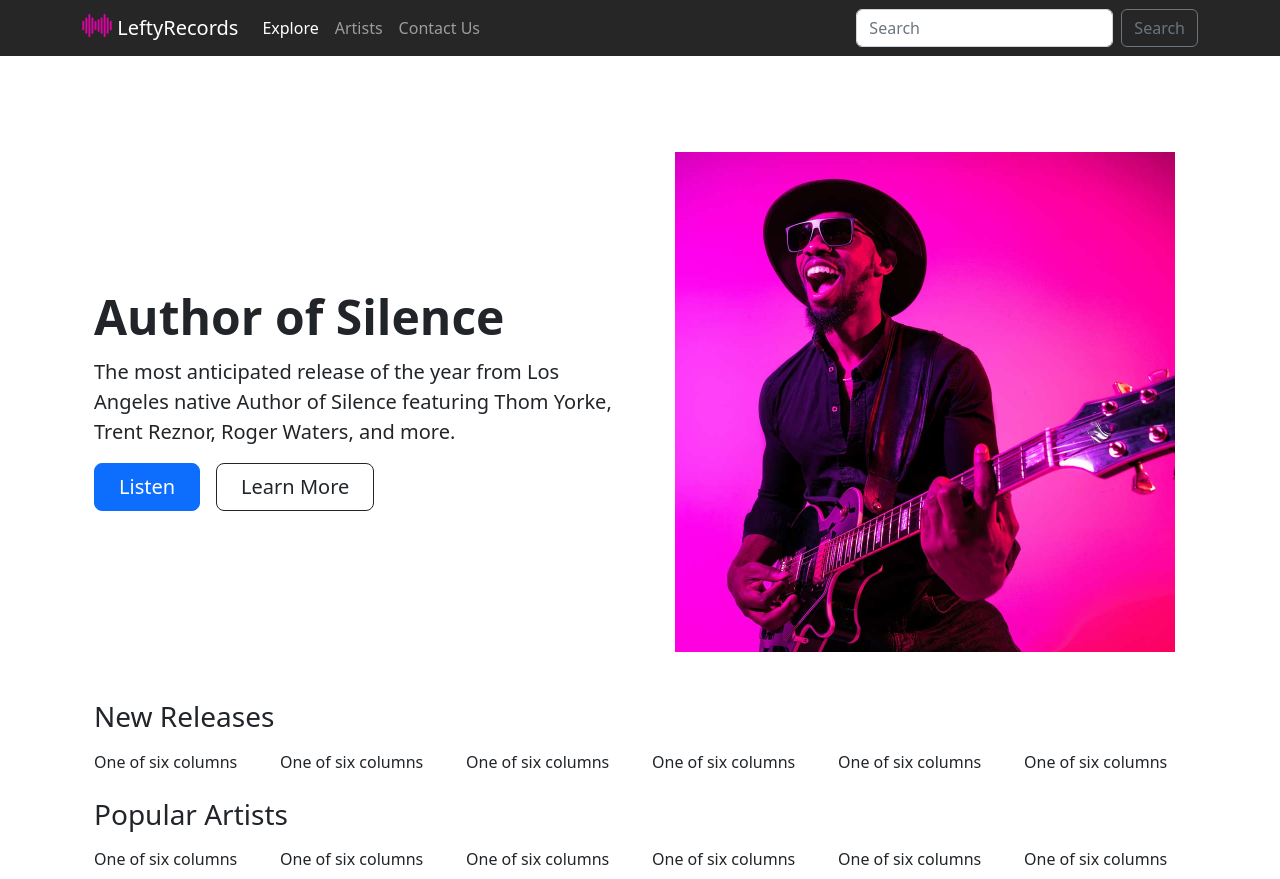
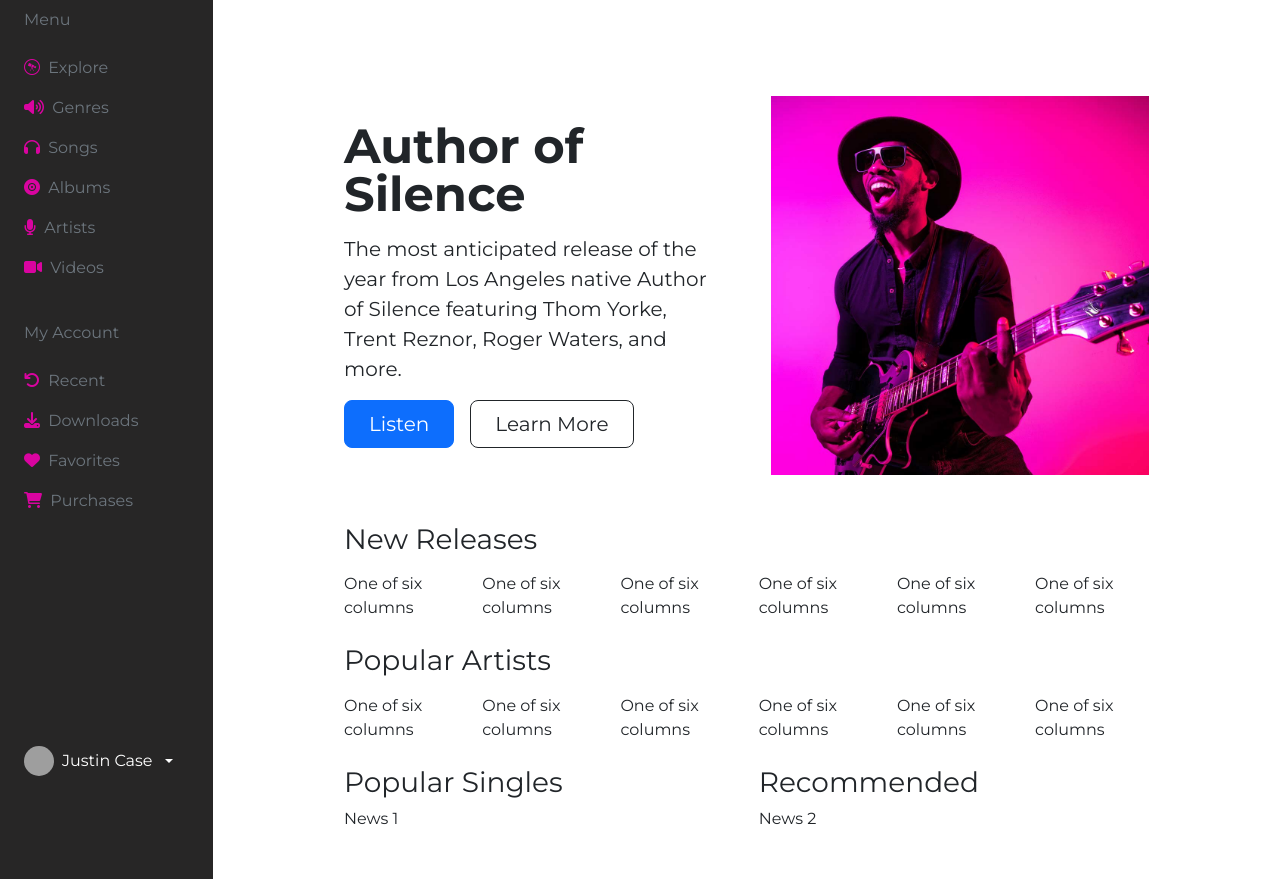
Before and after one commit to soundlotstudios/leftyRecordsPortfolioProject, a website: page index.html in a window 1280 px wide. Shown: the top 879 px of the page. Drawn offline with nearby package versions, Linux system fonts and the light colour scheme; grey boxes are pictures that could not be loaded.

Commit message:
Sidebar menu added
Removed top Nav for the time being.

```diff
--- a/css/styles.css
+++ b/css/styles.css
@@ -1,3 +1,12 @@
+body {
+  font-family: 'Montserrat', sans-serif;
+}
 .custom-navbar-bg {
   background-color: #272626;
 }
+i {
+  color: #d904a0;
+}
+.icon-links {
+  color: #fdfdff;
+}
--- a/index.html
+++ b/index.html
@@ -18,69 +18,232 @@
       href="https://cdnjs.cloudflare.com/ajax/libs/font-awesome/6.1.2/css/all.min.css"
       rel="stylesheet"
     />
+    <!-- font Montserrat -->
+    <link
+      href="https://fonts.googleapis.com/css2?family=Montserrat:wght@400;600;700&display=swap"
+      rel="stylesheet"
+    />
+
+    <style>
+      body {
+        font-family: "Montserrat", sans-serif;
+      }
+    </style>
   </head>
   <body class="">
-    <!-- Navbar Start-->
-    <nav
-      class="navbar navbar-expand-sm navbar-dark custom-navbar-bg"
-      role="navigation"
+    <div class="container-fluid">
+      <div class="row flex-nowrap">
+        <div class="col-auto col-md-3 col-xl-2 px-sm-2 px-0 custom-navbar-bg">
+          <div
+            class="d-flex flex-column align-items-center align-items-sm-start px-3 pt-2 text-white min-vh-100"
           >
-      <div class="container">
-        <a class="navbar-brand" href="#">
-          <img
-            src="img/leftyRecords.svg"
-            alt=""
-            width="30"
-            height="24"
-            class="d-inline-block align-text-top"
-          />
-          LeftyRecords
+            <!-- Start Menu 1 -->
+            <a
+              href="/"
+              class="d-flex align-items-center pb-3 mb-md-0 me-md-auto text-decoration-none link-secondary"
+            >
+              <span class="fs-6 d-none d-sm-inline">Menu</span>
             </a>
-        <button
-          class="navbar-toggler"
-          type="button"
+            <ul
+              class="nav nav-pills flex-column mb-sm-auto mb-0 align-items-center align-items-sm-start"
+              id="menu"
+            >
+              <li class="nav-item">
+                <a href="#" class="nav-link align-middle px-0 link-secondary">
+                  <i class="fa-brands fa-wpexplorer"></i>
+                  <span class="ms-1 d-none d-sm-inline">Explore</span>
+                </a>
+              </li>
+              <li>
+                <a
+                  href="#submenu1"
                   data-bs-toggle="collapse"
-          data-bs-target="#navbarSupportedContent"
-          aria-controls="navbarSupportedContent"
-          aria-expanded="false"
-          aria-label="Toggle navigation"
+                  class="nav-link px-0 align-middle link-secondary"
                 >
-          <span class="navbar-toggler-icon"></span>
-        </button>
-        <div class="collapse navbar-collapse" id="navbarSupportedContent">
-          <ul class="navbar-nav me-auto mb-2 mb-lg-0">
-            <li class="nav-item">
-              <a class="nav-link active" aria-current="page" href="#"
-                >Explore</a
+                  <i class="fa-solid fa-volume-high"></i>
+                  <span class="ms-1 d-none d-sm-inline">Genres</span>
+                </a>
+                <ul
+                  class="collapse hide nav flex-column ms-1"
+                  id="submenu1"
+                  data-bs-parent="#menu"
+                >
+                  <li class="w-100">
+                    <a href="#" class="nav-link px-0 link-secondary">
+                      <span class="d-none d-sm-inline">Item</span> 1
+                    </a>
+                  </li>
+                  <li>
+                    <a href="#" class="nav-link px-0 link-secondary">
+                      <span class="d-none d-sm-inline">Item</span> 2
+                    </a>
+                  </li>
+                </ul>
+              </li>
+              <li>
+                <a href="#" class="nav-link px-0 align-middle link-secondary">
+                  <i class="fa-solid fa-headphones"></i>
+                  <span class="ms-1 d-none d-sm-inline">Songs</span></a
                 >
               </li>
-            <li class="nav-item">
-              <a class="nav-link" href="#">Artists</a>
+              <li>
+                <a
+                  href="#submenu2"
+                  data-bs-toggle="collapse"
+                  class="nav-link px-0 align-middle link-secondary"
+                >
+                  <i class="fa-solid fa-record-vinyl"></i>
+                  <span class="ms-1 d-none d-sm-inline">Albums</span></a
+                >
+                <!-- <ul
+                  class="collapse nav flex-column ms-1"
+                  id="submenu2"
+                  data-bs-parent="#menu"
+                >
+                  <li class="w-100">
+                    <a href="#" class="nav-link px-0">
+                      <span class="d-none d-sm-inline">Item</span> 1</a
+                    >
                   </li>
-            <li class="nav-item">
-              <a class="nav-link" href="#">Contact Us</a>
+                  <li>
+                    <a href="#" class="nav-link px-0">
+                      <span class="d-none d-sm-inline">Item</span> 2</a
+                    >
+                  </li>
+                </ul> -->
+              </li>
+              <li>
+                <a
+                  href="#submenu3"
+                  data-bs-toggle="collapse"
+                  class="nav-link px-0 align-middle link-secondary"
+                >
+                  <i class="fa-solid fa-microphone"></i>
+                  <span class="ms-1 d-none d-sm-inline">Artists</span>
+                </a>
+                <!-- <ul
+                  class="collapse nav flex-column ms-1"
+                  id="submenu3"
+                  data-bs-parent="#menu"
+                >
+                  <li class="w-100">
+                    <a href="#" class="nav-link px-0 link-secondary">
+                      <span class="d-none d-sm-inline">Link</span> 1</a
+                    >
+                  </li>
+                  <li>
+                    <a href="#" class="nav-link px-0 link-secondary">
+                      <span class="d-none d-sm-inline">Link</span> 2</a
+                    >
+                  </li>
+                  <li>
+                    <a href="#" class="nav-link px-0 link-secondary">
+                      <span class="d-none d-sm-inline">Link</span> 3</a
+                    >
+                  </li>
+                  <li>
+                    <a href="#" class="nav-link px-0 link-secondary">
+                      <span class="d-none d-sm-inline">Link</span> 4</a
+                    >
+                  </li>
+                </ul> -->
+              </li>
+              <li>
+                <a href="#" class="nav-link px-0 align-middle link-secondary">
+                  <i class="fa-solid fa-video"></i>
+                  <span class="ms-1 d-none d-sm-inline">Videos</span>
+                </a>
+              </li>
+              <hr />
+              <a
+                href="/"
+                class="d-flex align-items-center pb-3 mb-md-0 me-md-auto text-decoration-none link-secondary"
+              >
+                <span class="fs-6 d-none d-sm-inline">My Account</span>
+              </a>
+              <li>
+                <a href="#" class="nav-link px-0 align-middle link-secondary">
+                  <i class="fa-solid fa-arrow-rotate-left"></i>
+                  <span class="ms-1 d-none d-sm-inline">Recent</span>
+                </a>
+              </li>
+              <li>
+                <a href="#" class="nav-link px-0 align-middle link-secondary">
+                  <i class="fa-solid fa-download"></i>
+                  <span class="ms-1 d-none d-sm-inline">Downloads</span>
+                </a>
+              </li>
+              <li>
+                <a href="#" class="nav-link px-0 align-middle link-secondary">
+                  <i class="fa-solid fa-heart"></i>
+                  <span class="ms-1 d-none d-sm-inline">Favorites</span>
+                </a>
+              </li>
+              <li>
+                <a href="#" class="nav-link px-0 align-middle link-secondary">
+                  <i class="fa-solid fa-cart-shopping"></i>
+                  <span class="ms-1 d-none d-sm-inline">Purchases</span>
+                </a>
               </li>
             </ul>
-          <form class="d-flex" role="search">
-            <input
-              class="form-control me-2"
-              type="search"
-              placeholder="Search"
-              aria-label="Search"
+            <!-- End Menu 1 -->
+            <!-- Start Menu 2 -->
+
+            <!-- End Menu 2-->
+
+            <hr />
+            <div class="dropdown pb-4">
+              <a
+                href="#"
+                class="d-flex align-items-center text-white text-decoration-none dropdown-toggle"
+                id="dropdownUser1"
+                data-bs-toggle="dropdown"
+                aria-expanded="false"
+              >
+                <img
+                  src="https://images.unsplash.com/photo-1519699047748-de8e457a634e"
+                  alt="hugenerd"
+                  width="30"
+                  height="30"
+                  class="rounded-circle"
                 />
-            <button class="btn btn-outline-secondary" type="submit">
-              Search
-            </button>
-          </form>
+                <span class="d-none d-sm-inline mx-2">Justin Case</span>
+              </a>
+              <ul
+                class="dropdown-menu dropdown-menu-dark text-small shadow"
+                aria-labelledby="dropdownUser1"
+              >
+                <li><a class="dropdown-item" href="#">Settings</a></li>
+                <li><a class="dropdown-item" href="#">Profile</a></li>
+                <li><a class="dropdown-item" href="#">Contact</a></li>
+                <li>
+                  <hr class="dropdown-divider" />
+                </li>
+                <li><a class="dropdown-item" href="#">Sign out</a></li>
+              </ul>
             </div>
           </div>
-    </nav>
-    <!-- Navbar End-->
-
+        </div>
+        <!-- <div class="col py-3">
+          <h3>Left Sidebar with Submenus</h3>
+          <p class="lead">
+            An example 2-level sidebar with collasible menu items. The menu
+            functions like an "accordion" where only a single menu is be open at
+            a time. While the sidebar itself is not toggle-able, it does
+            responsively shrink in width on smaller screens.
+          </p>
+          <ul class="list-unstyled">
+            <li>
+              <h5>Responsive</h5>
+              shrinks in width, hides text labels and collapses to icons only on
+              mobile
+            </li>
+          </ul>
+        </div> -->
 
         <!--Container Main start-->
         <!-- Hero Start -->
-    <div class="container col-xxl-8 px-4 py-5 leftyHero">
+        <div class="container col-xxl-8 col-lg-8 col-md-8 col-sm-8 px-4 py-5 leftyHero">
           <div class="row flex-lg-row-reverse align-items-center g-5 py-5">
             <div class="col-10 col-sm-8 col-lg-6">
               <img
@@ -96,11 +259,14 @@
               <h1 class="display-5 fw-bold lh-1 mb-3">Author of Silence</h1>
               <p class="lead">
                 The most anticipated release of the year from Los Angeles native
-            Author of Silence featuring Thom Yorke, Trent Reznor, Roger Waters,
-            and more.
+                Author of Silence featuring Thom Yorke, Trent Reznor, Roger
+                Waters, and more.
               </p>
               <div class="d-grid gap-2 d-md-flex justify-content-md-start">
-            <button type="button" class="btn btn-primary btn-lg px-4 me-md-2">
+                <button
+                  type="button"
+                  class="btn btn-primary btn-lg px-4 me-md-2"
+                >
                   Listen
                 </button>
                 <button type="button" class="btn btn-outline-dark btn-lg px-4">
@@ -169,66 +335,8 @@
           <!-- End News -->
         </div>
         <!-- end of main container -->
-    <!-- footer start -->
-    <div class="container">
-      <footer class="py-5">
-        <div class="row">
-          <div class="col-2">
-            <h5>Section</h5>
-            <ul class="nav flex-column">
-              <li class="nav-item mb-2"><a href="#" class="nav-link p-0 text-muted">Home</a></li>
-              <li class="nav-item mb-2"><a href="#" class="nav-link p-0 text-muted">Features</a></li>
-              <li class="nav-item mb-2"><a href="#" class="nav-link p-0 text-muted">Pricing</a></li>
-              <li class="nav-item mb-2"><a href="#" class="nav-link p-0 text-muted">FAQs</a></li>
-              <li class="nav-item mb-2"><a href="#" class="nav-link p-0 text-muted">About</a></li>
-            </ul>
-          </div>
-
-          <div class="col-2">
-            <h5>Section</h5>
-            <ul class="nav flex-column">
-              <li class="nav-item mb-2"><a href="#" class="nav-link p-0 text-muted">Home</a></li>
-              <li class="nav-item mb-2"><a href="#" class="nav-link p-0 text-muted">Features</a></li>
-              <li class="nav-item mb-2"><a href="#" class="nav-link p-0 text-muted">Pricing</a></li>
-              <li class="nav-item mb-2"><a href="#" class="nav-link p-0 text-muted">FAQs</a></li>
-              <li class="nav-item mb-2"><a href="#" class="nav-link p-0 text-muted">About</a></li>
-            </ul>
-          </div>
-
-          <div class="col-2">
-            <h5>Section</h5>
-            <ul class="nav flex-column">
-              <li class="nav-item mb-2"><a href="#" class="nav-link p-0 text-muted">Home</a></li>
-              <li class="nav-item mb-2"><a href="#" class="nav-link p-0 text-muted">Features</a></li>
-              <li class="nav-item mb-2"><a href="#" class="nav-link p-0 text-muted">Pricing</a></li>
-              <li class="nav-item mb-2"><a href="#" class="nav-link p-0 text-muted">FAQs</a></li>
-              <li class="nav-item mb-2"><a href="#" class="nav-link p-0 text-muted">About</a></li>
-            </ul>
-          </div>
-
-          <div class="col-4 offset-1">
-            <form>
-              <h5>Subscribe to our newsletter</h5>
-              <p>Monthly digest of whats new and exciting from us.</p>
-              <div class="d-flex w-100 gap-2">
-                <label for="newsletter1" class="visually-hidden">Email address</label>
-                <input id="newsletter1" type="text" class="form-control" placeholder="Email address">
-                <button class="btn btn-primary" type="button">Subscribe</button>
-              </div>
-            </form>
       </div>
     </div>
-
-        <div class="d-flex justify-content-between py-4 my-4 border-top">
-          <p>&copy; Steven Olmos. All rights reserved.</p>
-          <ul class="list-unstyled d-flex">
-            <li class="ms-3"><a class="link-dark" href="#"><i class="fa-brands fa-twitter"></i></a>
-            <li class="ms-3"><a class="link-dark" href="#"><i class="fa-brands fa-instagram"></i></li>
-            <li class="ms-3"><a class="link-dark" href="#"><i class="fa-brands fa-facebook"></i></a></li>
-          </ul>
-        </div>
-      </footer>
-    <!-- footer end -->
     <!-- Bootrap HS Bundle Start -->
     <script
       src="https://cdn.jsdelivr.net/npm/bootstrap@5.2.0/dist/js/bootstrap.bundle.min.js"
```
Also changed, not shown: index-v2.html (added, +241 -0 lines). Lines whose indentation alone changed are shown as unchanged.
